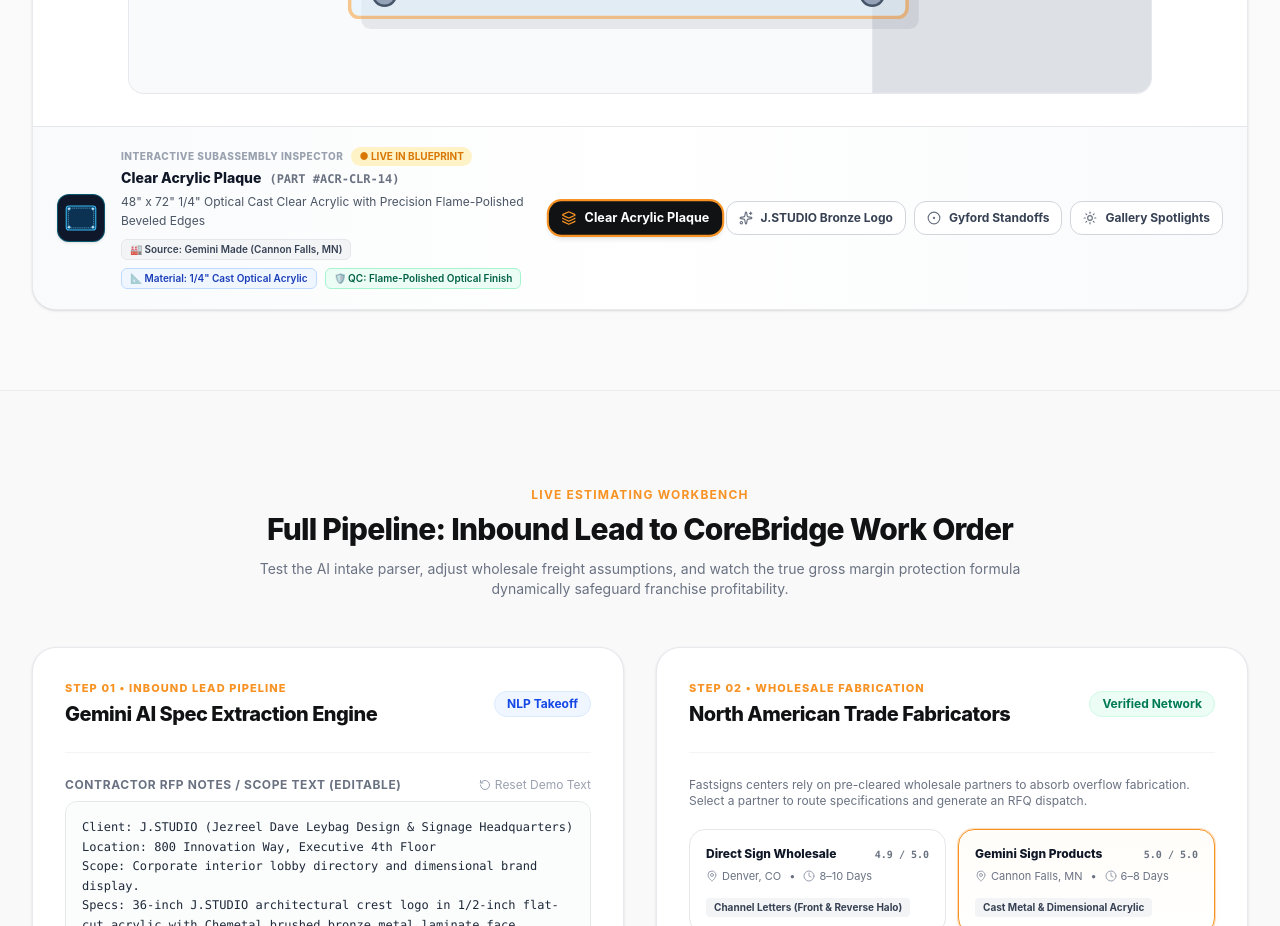
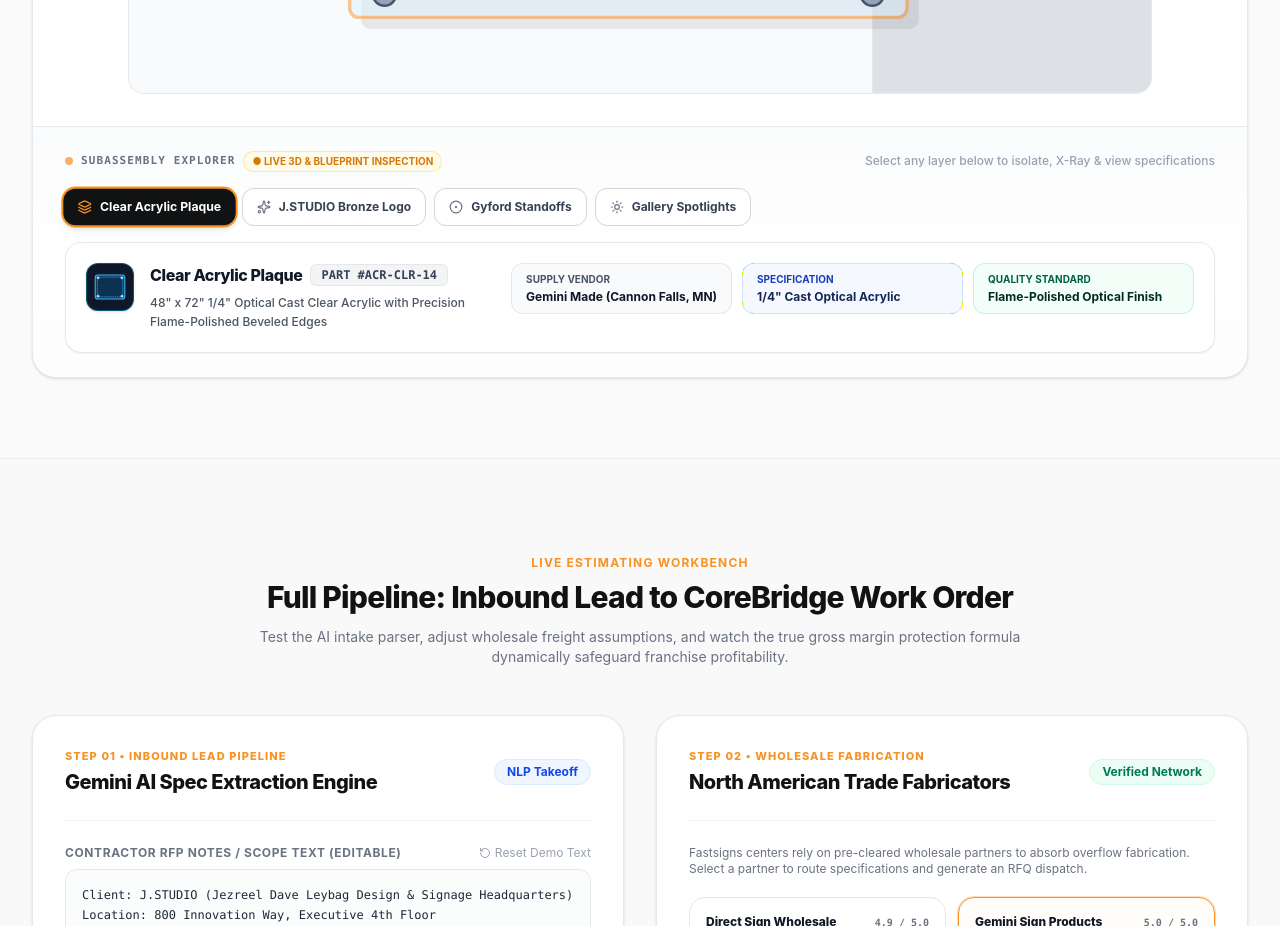
Before and after one commit to jezleybag-graphics/signquote-studio, a React (Vite) app: page / in a window 1280 px wide. Shown: the part 1940-2866 px from the top of the page. Built offline with nearby package versions, Linux system fonts and the light colour scheme.

Commit message:
fix(subassembly-inspector): redesign inspector UI layout and implement smart 3D X-Ray layer showcase

```diff
--- a/src/components/ArchitecturalStudio.jsx
+++ b/src/components/ArchitecturalStudio.jsx
@@ -1467,80 +1467,97 @@ export default function ArchitecturalStudio({ project, letterHeight, returnDepth
 
           </div>
 
-          {/* INTERACTIVE COMPONENT HOTSPOT INSPECTOR BAR */}
-          <div className="px-6 py-5 border-t border-gray-200 bg-gradient-to-r from-gray-50 via-white to-gray-50">
-            <div className="flex flex-col lg:flex-row lg:items-center justify-between gap-5">
-
-              {/* COMPONENT INFO CARD WITH DEDICATED VISUAL SCHEMATIC THUMBNAIL */}
-              <div className="flex items-start sm:items-center gap-4">
-                <ComponentVisualThumbnail item={activeInspector} />
-
-                <div>
-                  <div className="flex items-center gap-2">
-                    <span className="text-[10px] font-extrabold uppercase tracking-wider text-gray-400">
-                      Interactive Subassembly Inspector
-                    </span>
-                    <span className="px-2 py-0.5 rounded-full bg-amber-100 text-[#D97706] text-[10px] font-bold">
-                      ● LIVE IN BLUEPRINT
-                    </span>
-                  </div>
-                  <div className="flex items-baseline gap-2 mt-0.5">
-                    <strong className="text-sm font-extrabold text-gray-900">
-                      {activeInspector?.name || 'Component Spec'}
-                    </strong>
-                    <span className="text-xs text-gray-500 font-mono font-semibold">
-                      ({activeInspector?.code})
-                    </span>
-                  </div>
-                  <p className="text-xs text-gray-600 mt-1 max-w-2xl leading-relaxed">
-                    {activeInspector?.detail}
-                  </p>
-
-                  {/* SUBASSEMBLY METADATA PILLS */}
-                  <div className="flex flex-wrap items-center gap-2 mt-2">
-                    {activeInspector?.vendor && (
-                      <span className="text-[10px] px-2 py-0.5 rounded-md bg-gray-100 text-gray-700 font-semibold border border-gray-200">
-                        🏭 Source: {activeInspector.vendor}
-                      </span>
-                    )}
-                    {activeInspector?.material && (
-                      <span className="text-[10px] px-2 py-0.5 rounded-md bg-blue-50 text-blue-800 font-semibold border border-blue-200">
-                        📐 Material: {activeInspector.material}
-                      </span>
-                    )}
-                    {activeInspector?.qc && (
-                      <span className="text-[10px] px-2 py-0.5 rounded-md bg-emerald-50 text-emerald-800 font-semibold border border-emerald-200">
-                        🛡️ QC: {activeInspector.qc}
-                      </span>
-                    )}
-                  </div>
+          {/* INTERACTIVE SUBASSEMBLY INSPECTOR SECTION */}
+          <div className="px-5 sm:px-8 py-6 border-t border-gray-200/90 bg-gradient-to-b from-gray-50/80 via-white to-gray-50/40">
+
+            {/* TIER 1: SUBASSEMBLY SELECTOR BAR */}
+            <div className="flex flex-col gap-3">
+              <div className="flex items-center justify-between flex-wrap gap-2">
+                <div className="flex items-center gap-2">
+                  <span className="w-2 h-2 rounded-full bg-[#F79223] animate-pulse" />
+                  <span className="text-[11px] font-extrabold uppercase tracking-widest text-gray-500 font-mono">
+                    Subassembly Explorer
+                  </span>
+                  <span className="px-2 py-0.5 rounded-full bg-amber-50 text-[#D97706] border border-amber-200/80 text-[10px] font-bold">
+                    ● LIVE 3D &amp; BLUEPRINT INSPECTION
+                  </span>
                 </div>
+                <span className="text-xs font-medium text-gray-400">
+                  Select any layer below to isolate, X-Ray &amp; view specifications
+                </span>
               </div>
 
-              {/* TACTILE TOGGLE BUTTONS WITH DEDICATED ELEMENT ICONS */}
-              <div className="flex flex-wrap items-center gap-2 shrink-0">
+              {/* TOGGLE PILLS ROW - CLEAN RESPONSIVE WRAP, FULL WIDTH, ZERO OVERFLOW */}
+              <div className="flex flex-wrap items-center gap-2 pt-1">
                 {project.inspectorItems.map((item) => {
                   const isSelected = activeInspector?.id === item.id;
                   return (
                     <button
                       key={item.id}
                       onClick={() => setActiveInspector(item)}
-                      className={`flex items-center gap-2 px-3 py-2 rounded-xl text-xs font-bold transition-all cursor-pointer select-none group ${
+                      className={`flex items-center gap-2 px-3.5 py-2.5 rounded-xl text-xs font-bold transition-all cursor-pointer select-none group ${
                         isSelected
-                          ? 'bg-[#111213] text-white ring-2 ring-[#F79223] shadow-md shadow-black/15 scale-105'
+                          ? 'bg-[#111213] text-white ring-2 ring-[#F79223] shadow-md shadow-black/15 scale-[1.02]'
                           : 'bg-white border border-gray-300 text-gray-700 hover:border-gray-900 hover:text-gray-900 hover:bg-gray-50'
                       }`}
                     >
                       <span className="shrink-0">
                         {renderToggleIcon(item.iconType || item.id, isSelected)}
                       </span>
-                      <span>{item.name}</span>
+                      <span className="whitespace-nowrap">{item.name}</span>
                     </button>
                   );
                 })}
               </div>
-
             </div>
+
+            {/* TIER 2: ACTIVE COMPONENT ARCHITECTURAL SPECIFICATION CARD */}
+            <div className="mt-4 p-4 sm:p-5 rounded-2xl bg-white border border-gray-200/90 shadow-xs">
+              <div className="flex flex-col lg:flex-row lg:items-start justify-between gap-5">
+
+                {/* LEFT: THUMBNAIL + TITLE + DETAIL TEXT */}
+                <div className="flex items-start gap-4 max-w-3xl">
+                  <ComponentVisualThumbnail item={activeInspector} />
+                  <div>
+                    <div className="flex items-center flex-wrap gap-2">
+                      <strong className="text-base font-extrabold text-gray-900 tracking-tight">
+                        {activeInspector?.name || 'Component Spec'}
+                      </strong>
+                      <span className="text-xs px-2.5 py-0.5 rounded-md bg-gray-100 text-gray-700 font-mono font-bold border border-gray-200">
+                        {activeInspector?.code}
+                      </span>
+                    </div>
+                    <p className="text-xs text-gray-600 mt-1.5 leading-relaxed font-medium">
+                      {activeInspector?.detail}
+                    </p>
+                  </div>
+                </div>
+
+                {/* RIGHT: SPEC METADATA GRID */}
+                <div className="grid grid-cols-1 sm:grid-cols-3 gap-2.5 shrink-0 lg:min-w-[440px]">
+                  {activeInspector?.vendor && (
+                    <div className="px-3.5 py-2 rounded-xl bg-gray-50 border border-gray-200/90">
+                      <span className="text-[10px] uppercase font-bold text-gray-600 block">Supply Vendor</span>
+                      <span className="text-xs font-bold text-gray-900 truncate block mt-0.5">{activeInspector.vendor}</span>
+                    </div>
+                  )}
+                  {activeInspector?.material && (
+                    <div className="px-3.5 py-2 rounded-xl bg-blue-50/60 border border-blue-200/70">
+                      <span className="text-[10px] uppercase font-bold text-blue-800 block">Specification</span>
+                      <span className="text-xs font-bold text-blue-950 truncate block mt-0.5">{activeInspector.material}</span>
+                    </div>
+                  )}
+                  {activeInspector?.qc && (
+                    <div className="px-3.5 py-2 rounded-xl bg-emerald-50/60 border border-emerald-200/70">
+                      <span className="text-[10px] uppercase font-bold text-emerald-800 block">Quality Standard</span>
+                      <span className="text-xs font-bold text-emerald-950 truncate block mt-0.5">{activeInspector.qc}</span>
+                    </div>
+                  )}
+                </div>
+
+              </div>
+            </div>
+
           </div>
 
         </div>
```
Also changed, not shown: src/components/SignAssembly3D.jsx (+222 -36 lines).
